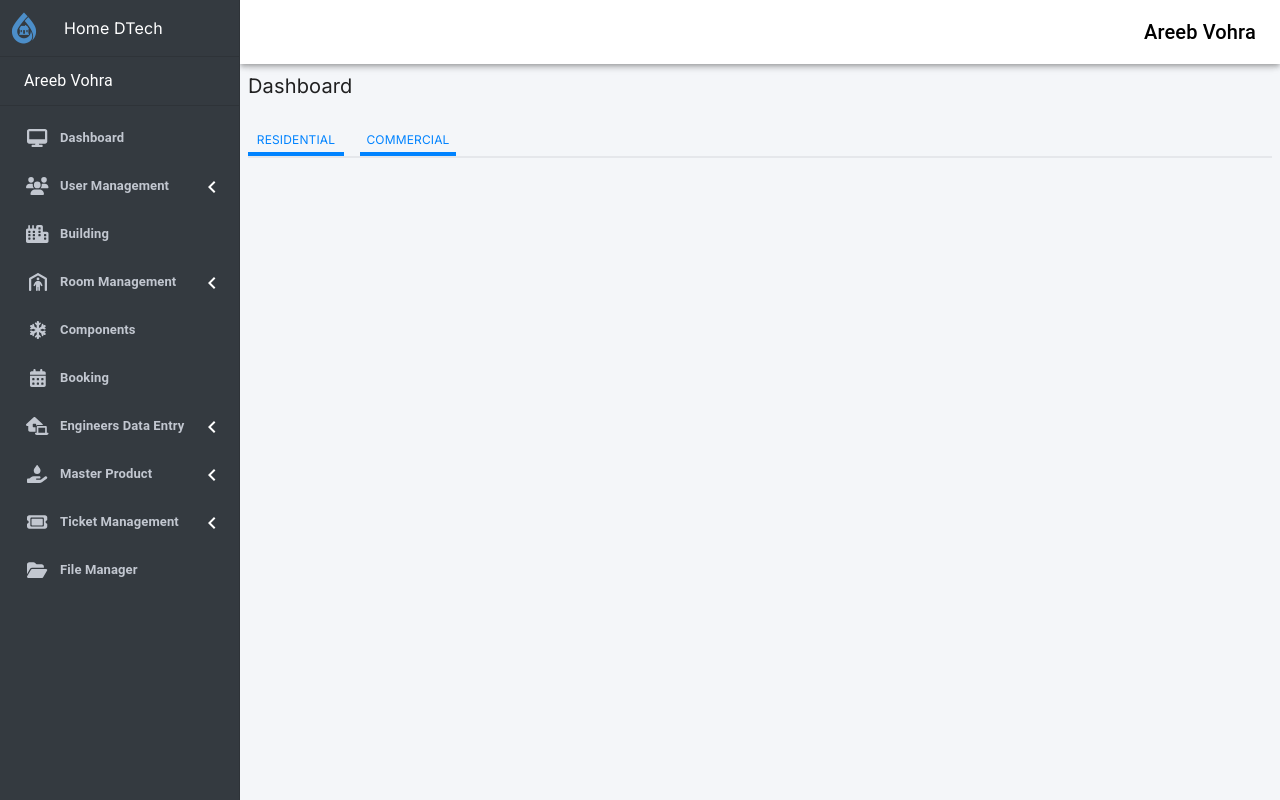
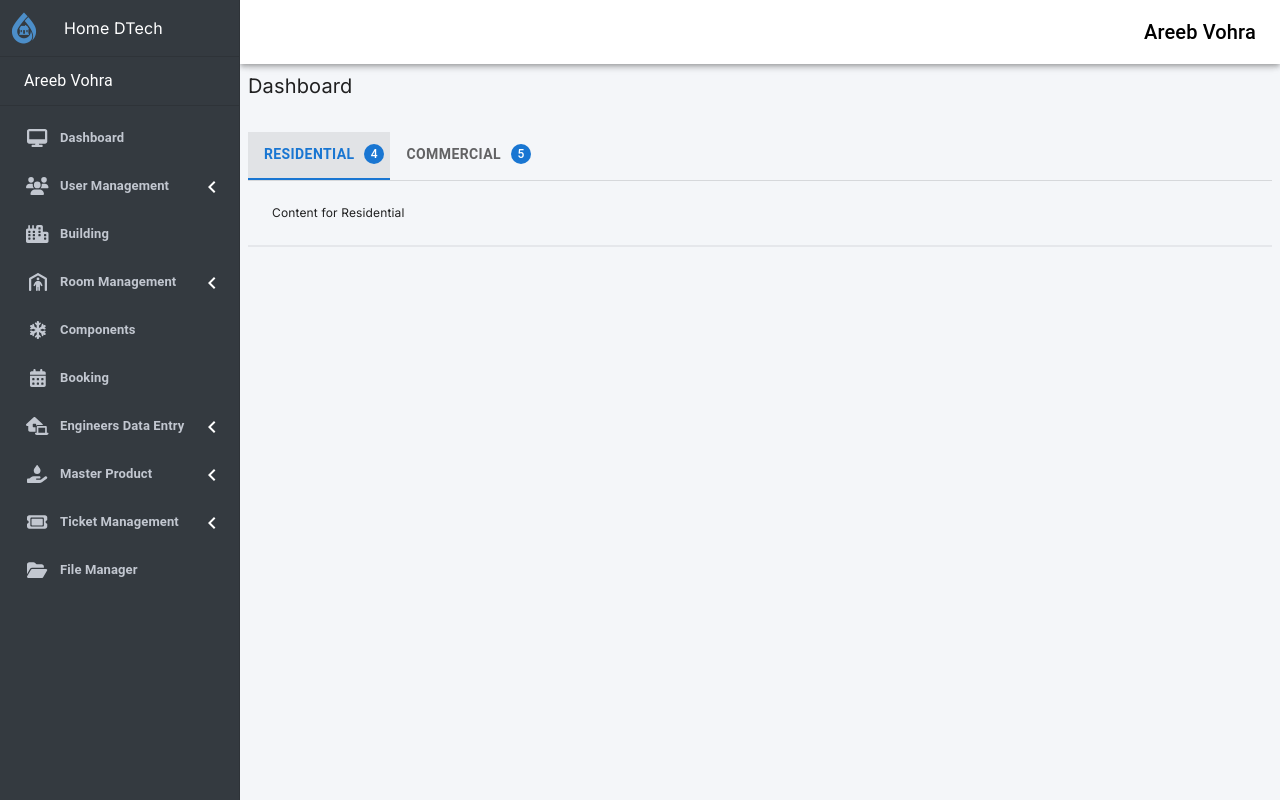
Before and after one commit to Saadgithubit/Home-DTech, a Next.js app: page /Dashboard in a window 1280 px wide. Built offline with nearby package versions, Linux system fonts and the light colour scheme.

Commit message:
tabs component added

```diff
--- a/src/app/Dashboard/page.tsx
+++ b/src/app/Dashboard/page.tsx
@@ -1,4 +1,10 @@
+import TabsComponent from "@/components/TabsComponent";
+
 export default function Dashboard() {
+    const tabs = [
+        { label: 'Residential', content: <div>Content for Residential</div>, badgeContent: 4 },
+        { label: 'Commercial', content: <div>Content for Commercial</div>, badgeContent: 5 },
+    ];
 
     return (
         <div className="p-2">
@@ -7,8 +13,7 @@ export default function Dashboard() {
                 <div></div>
             </span>
             <span className="w-full border-b-2 flex space-x-4 my-8 text-xs">
-                <p style={{ color: '#0083FF' }} className="border-b-4 w-24 text-center border-[#0083FF] pb-1">RESIDENTIAL</p>
-                <p style={{ color: '#0083FF' }} className="border-b-4 w-24 text-center border-[#0083FF] pb-1">COMMERCIAL</p>
+                <TabsComponent tabs={tabs} />
             </span>
         </div>
     )
```
